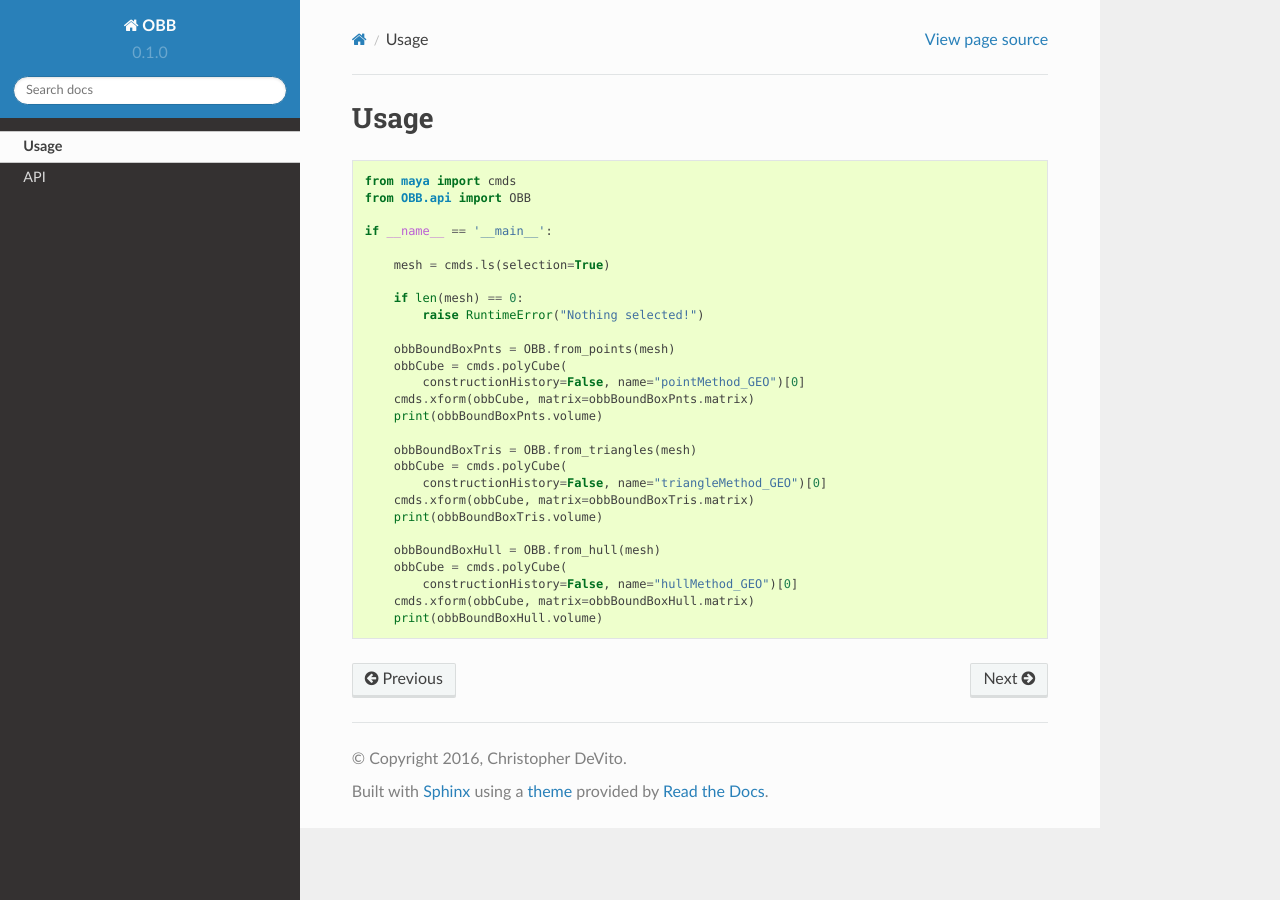
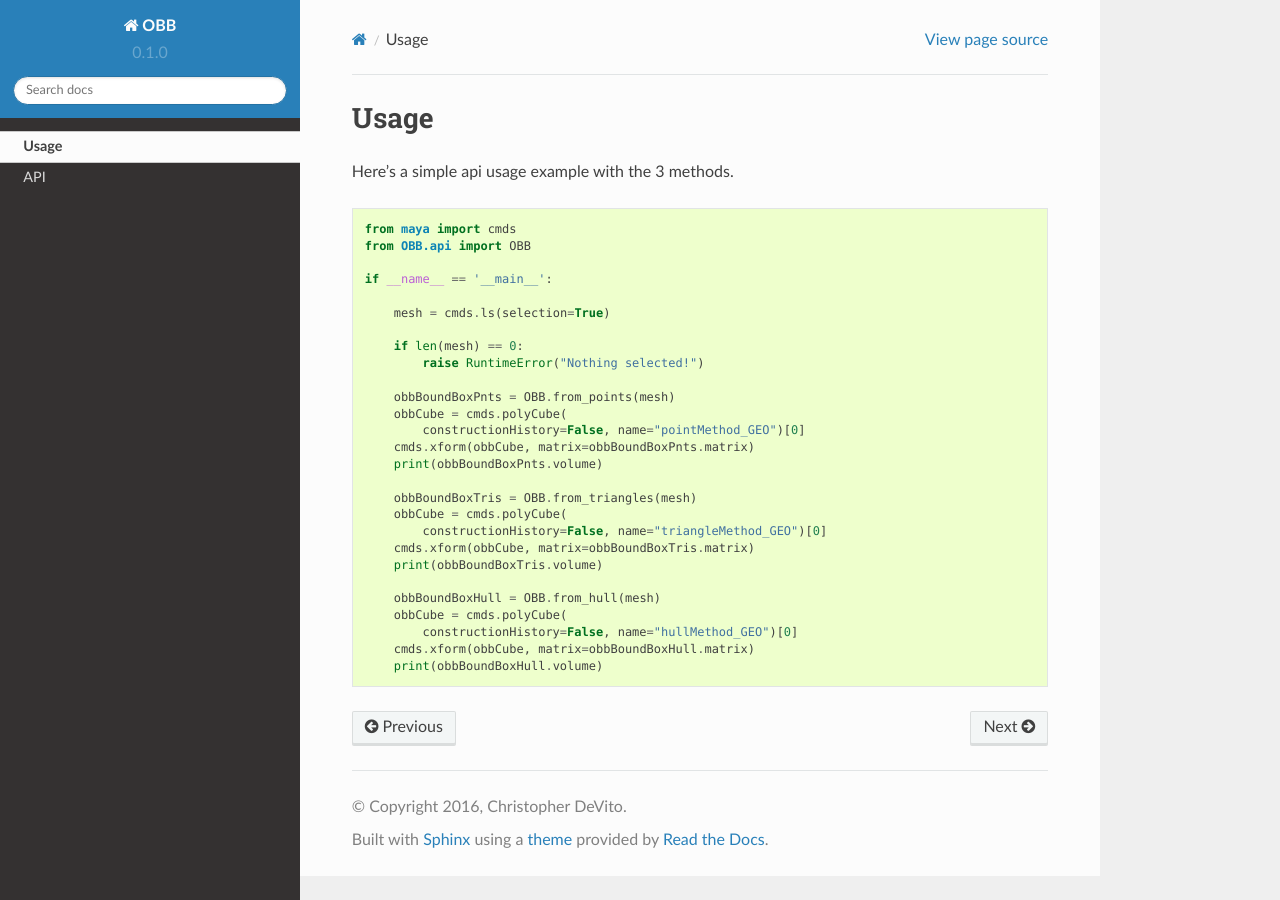
Before and after one commit to chrisdevito/OBB, a Sphinx documentation site: the page built from docs/usage.rst, in a window 1280 px wide. Built offline with Sphinx 7.4.7 and the Read the Docs theme 2.0.0, drawn with Linux system fonts in a browser that asks for light colours.

Commit message:
Grammar in docs.

```diff
--- a/docs/index.rst
+++ b/docs/index.rst
@@ -8,7 +8,7 @@ A simple python class that is based off code from `here <http://jamesgregson.blo
 
 Features
 =========
-- 3 Different solve methods (from points, triangles, and hull).
+- 3 different solve methods (from points, triangles, and hull).
 - Has a matrix attribute that can be applied to any transform in Maya (deformers, meshes, etc...).
 
 Planned Features
--- a/docs/usage.rst
+++ b/docs/usage.rst
@@ -3,6 +3,8 @@
 =====
 Usage
 =====
+
+Here's a simple api usage example with the 3 methods.
 
 .. code-block:: python
     :name: helloWorld.py
```
